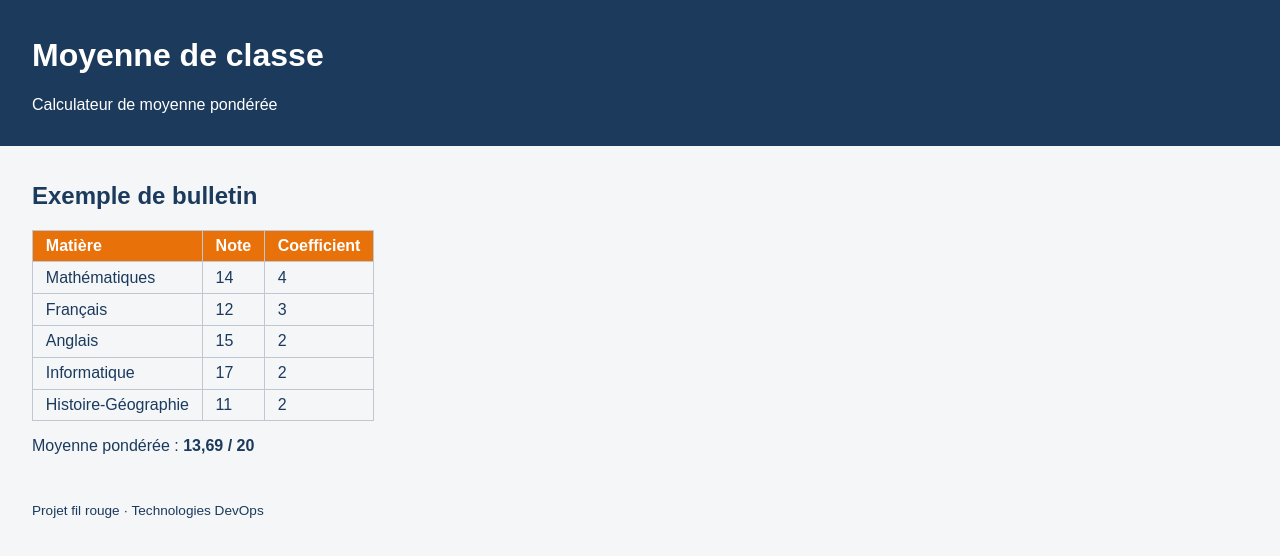
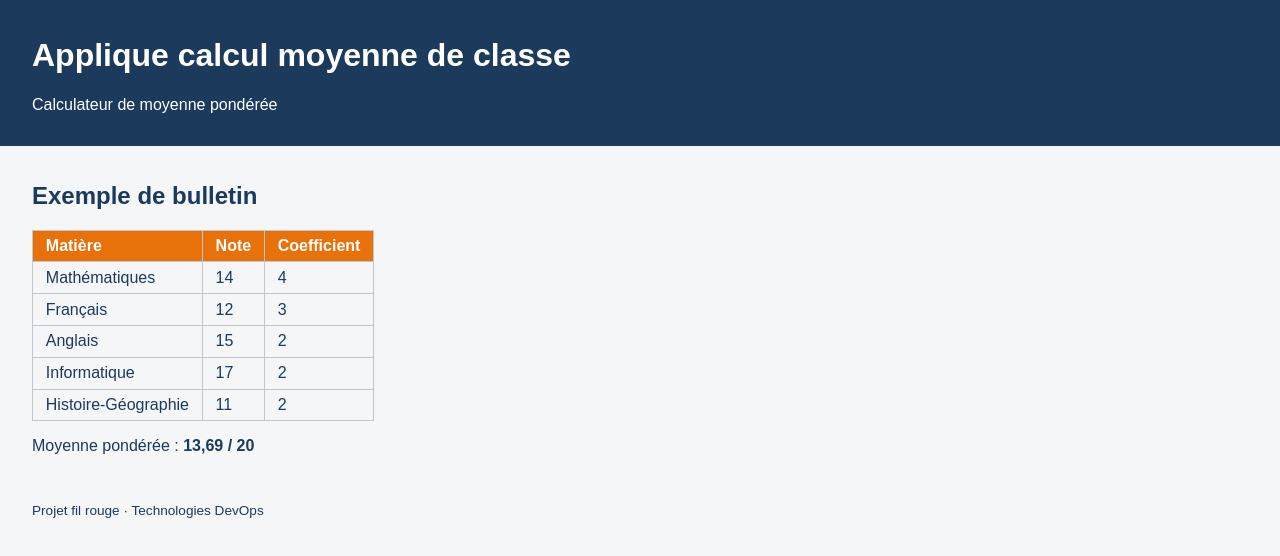
Before and after one commit to judicael864-hash/ma_classe_solo, a plain HTML site: page index.html in a window 1280 px wide. Drawn offline with Linux system fonts and the light colour scheme.

Commit message:
correctio titre entete page index

```diff
--- a/index.html
+++ b/index.html
@@ -8,7 +8,7 @@
 </head>
 <body>
   <header>
-    <h1>Moyenne de classe </h1>
+    <h1>Applique calcul moyenne de classe </h1>
     <p>Calculateur de moyenne pondérée</p>
   </header>
   <main>
```
